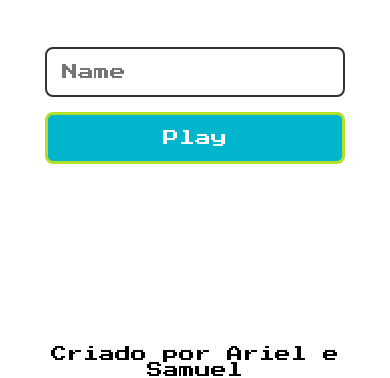
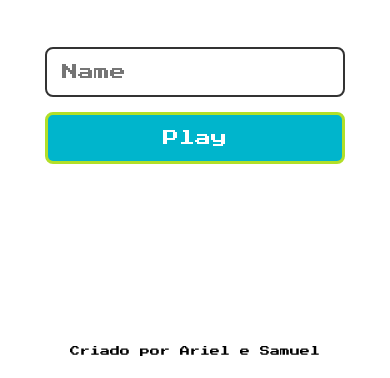
Before and after one commit to ArielRodriguess/memory-game, a plain HTML site: page index.html in a window 390 px wide. Shown: the part 518-896 px from the top of the page. After the commit the page ends 874 px from the top, so only its background shows below. Drawn offline with Linux system fonts and the light colour scheme.

Commit message:
change footer font size

```diff
--- a/css/login.css
+++ b/css/login.css
@@ -71,3 +71,10 @@ footer > p > a:hover {
   color: #01CCF5;
   text-decoration: underline;
 }
+
+@media screen and (max-width:920px) {
+  footer {
+    font-size: 10px;
+
+  }
+}
```
